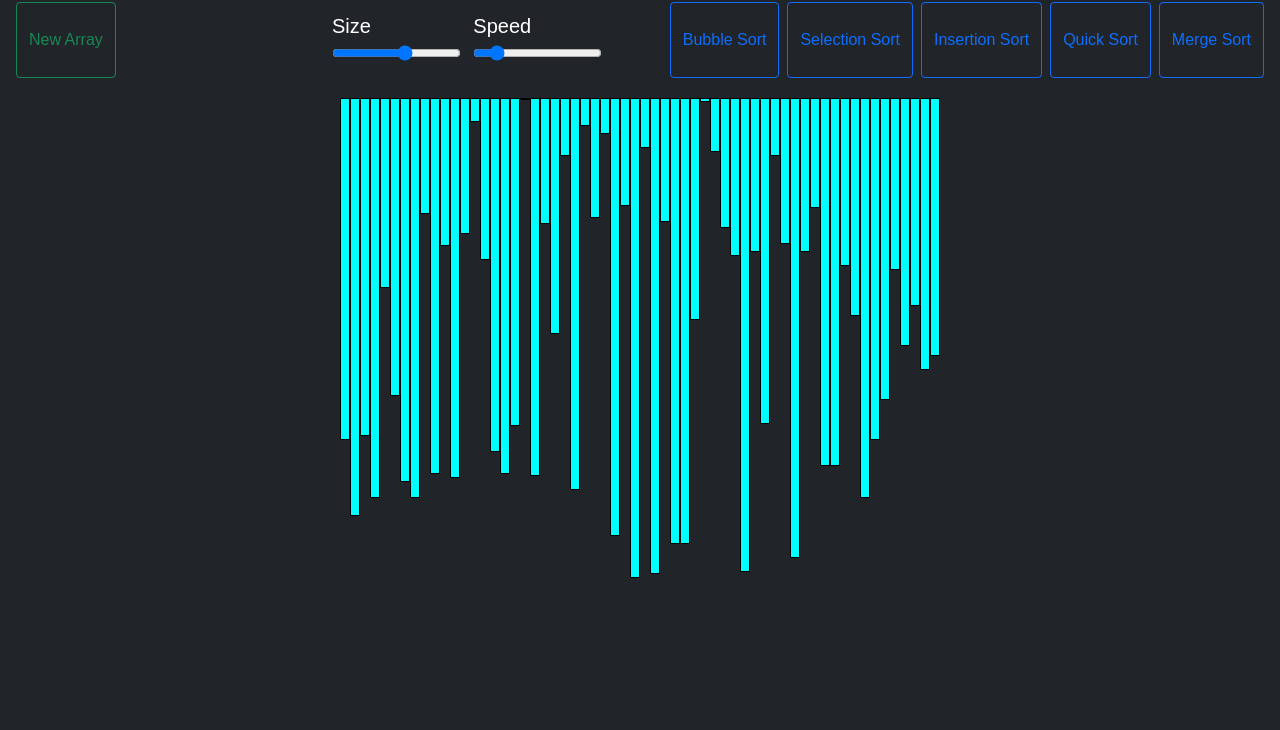
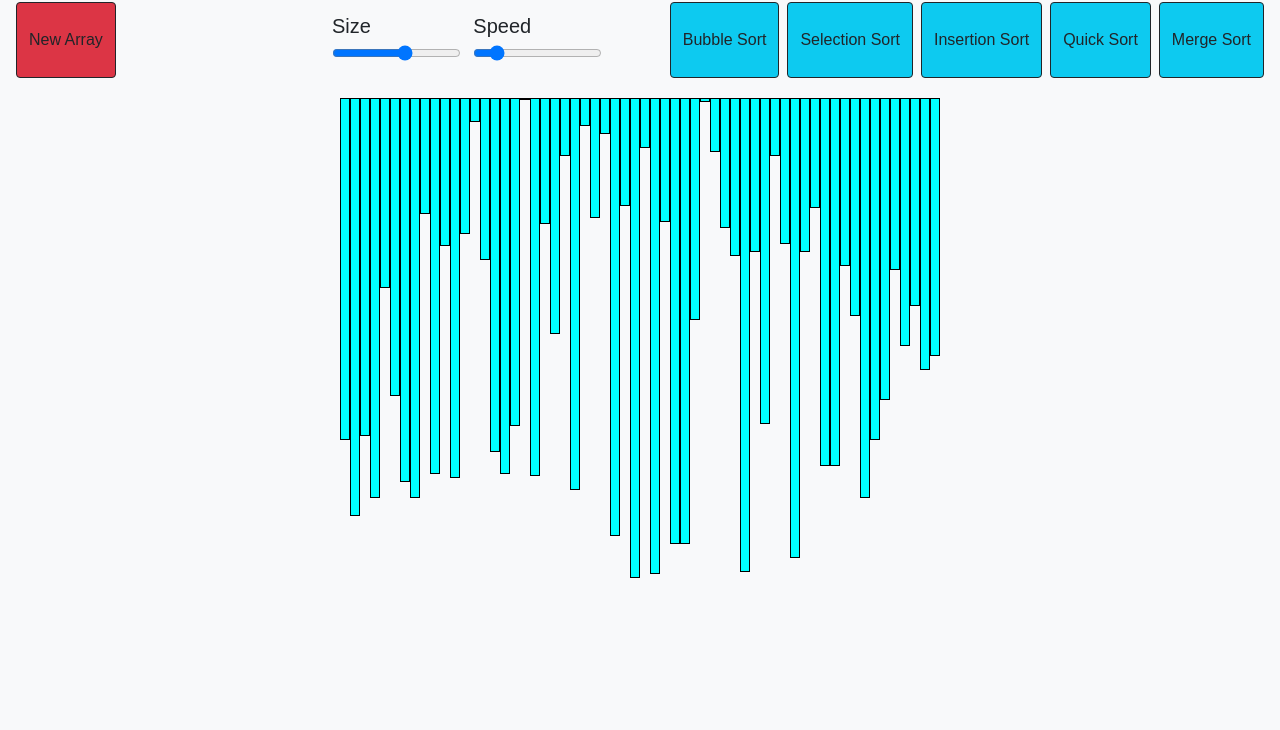
Before and after one commit to psubhrajit/Sorting-Visualizer, a plain HTML site: page index.html in a window 1280 px wide. Shown: the part 70-800 px from the top of the page. Drawn offline with nearby package versions, Linux system fonts and the light colour scheme.

Commit message:
initial commit

```diff
--- a/index.html
+++ b/index.html
@@ -1,11 +1,13 @@
 <!DOCTYPE html>
 <html lang="en">
+
 <head>
     <meta charset="UTF-8">
     <meta http-equiv="X-UA-Compatible" content="IE=edge">
     <meta name="viewport" content="width=device-width, initial-scale=1.0">
     <title>Sorting Visualizer</title>
-    <link href="https://cdn.jsdelivr.net/npm/bootstrap@5.0.0-beta2/dist/css/bootstrap.min.css" rel="stylesheet" integrity="sha384-BmbxuPwQa2lc/FVzBcNJ7UAyJxM6wuqIj61tLrc4wSX0szH/Ev+nYRRuWlolflfl" crossorigin="anonymous">
+    <link href="https://cdn.jsdelivr.net/npm/bootstrap@5.0.0-beta2/dist/css/bootstrap.min.css" rel="stylesheet"
+        integrity="sha384-BmbxuPwQa2lc/FVzBcNJ7UAyJxM6wuqIj61tLrc4wSX0szH/Ev+nYRRuWlolflfl" crossorigin="anonymous">
     <link rel="stylesheet" href="style.css">
 </head>
 <header>
@@ -13,7 +15,7 @@
     <nav>
         <div class="row">
             <div class="col gap-2 d-sm-flex" id="newArray">
-                <button type="button" class="btn btn-outline-success btn-dark newArray">New Array</button>
+                <button type="button" class="btn btn-outline-dark btn-danger newArray">New Array</button>
             </div>
             <div class="col" id="input">
                 <span id="size">Size
@@ -24,20 +26,23 @@
                 </span>
             </div>
             <div class="col gap-2 d-sm-flex justify-content-end">
-                <button type="button" class="btn btn-outline-primary btn-dark bubbleSort">Bubble Sort</button>
-                <button type="button" class="btn btn-outline-primary btn-dark selectionSort">Selection Sort</button>
-                <button type="button" class="btn btn-outline-primary btn-dark insertionSort">Insertion Sort</button>
-                <button type="button" class="btn btn-outline-primary btn-dark quickSort">Quick Sort</button>
-                <button type="button" class="btn btn-outline-primary btn-dark mergeSort">Merge Sort</button>
+                <button type="button" class="btn btn-outline-dark btn-info bubbleSort">Bubble Sort</button>
+                <button type="button" class="btn btn-outline-dark btn-info selectionSort">Selection Sort</button>
+                <button type="button" class="btn btn-outline-dark btn-info insertionSort">Insertion Sort</button>
+                <button type="button" class="btn btn-outline-dark btn-info quickSort">Quick Sort</button>
+                <button type="button" class="btn btn-outline-dark btn-info mergeSort">Merge Sort</button>
             </div>
         </div>
     </nav>
 </header>
-<body class="p-3 mb-2 bg-dark text-white">
+
+<body class="p-3 mb-2 bg-light text-dark">
 
     <div id="bars" class="flex-container"></div>
 
-    <script src="https://cdn.jsdelivr.net/npm/bootstrap@5.0.0-beta2/dist/js/bootstrap.bundle.min.js" integrity="sha384-b5kHyXgcpbZJO/tY9Ul7kGkf1S0CWuKcCD38l8YkeH8z8QjE0GmW1gYU5S9FOnJ0" crossorigin="anonymous"></script>
+    <script src="https://cdn.jsdelivr.net/npm/bootstrap@5.0.0-beta2/dist/js/bootstrap.bundle.min.js"
+        integrity="sha384-b5kHyXgcpbZJO/tY9Ul7kGkf1S0CWuKcCD38l8YkeH8z8QjE0GmW1gYU5S9FOnJ0"
+        crossorigin="anonymous"></script>
     <script src="js_files/sorting.js"></script>
     <script src="js_files/bubble.js"></script>
     <script src="js_files/insertion.js"></script>
@@ -45,4 +50,5 @@
     <script src="js_files/quick.js"></script>
     <script src="js_files/selection.js"></script>
 </body>
+
 </html>
```
Also changed, not shown: img/IMG4.png (added), img/img1.png, img/img2.png, img/img3.png.
